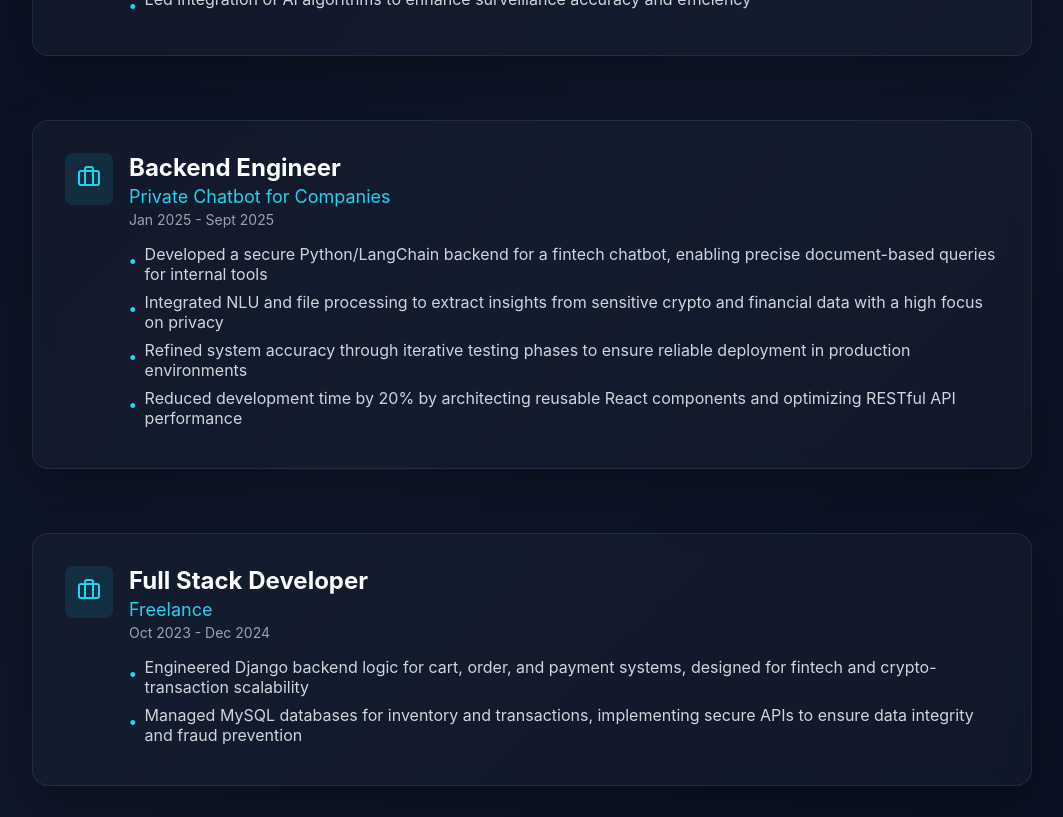
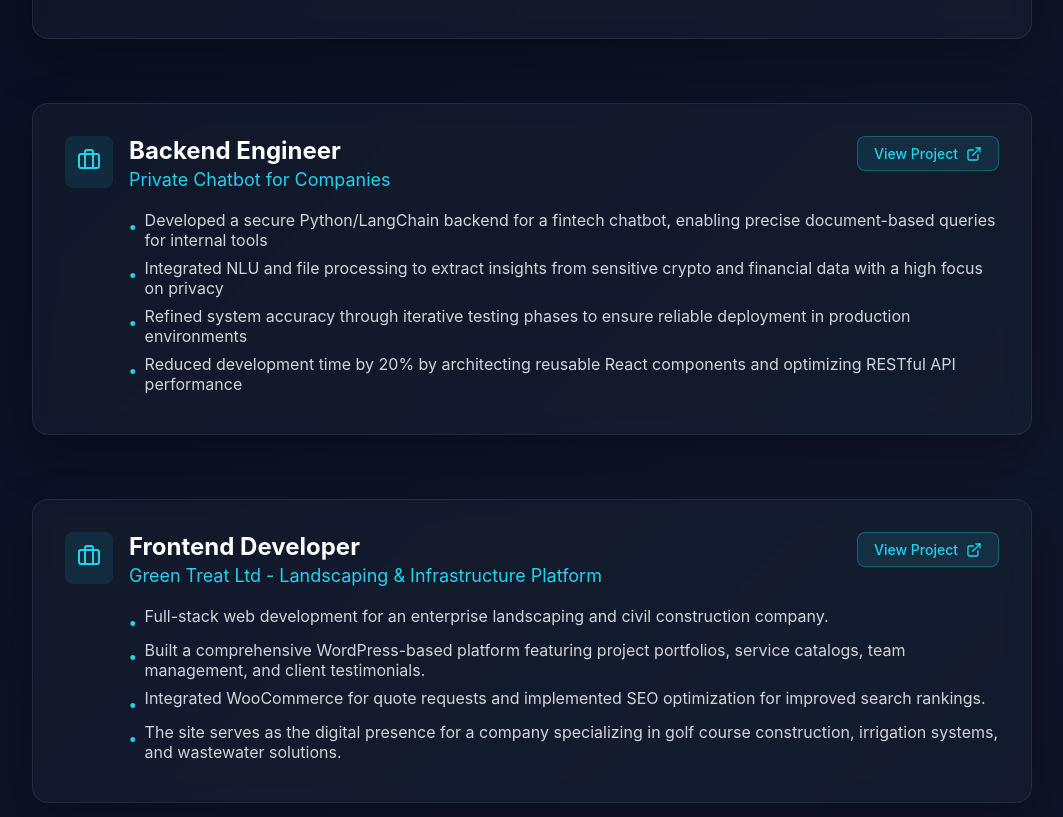
Before and after one commit to emmystark/portfolio, a React (Vite) app: page / in a window 1280 px wide. Shown: the part 1980-2797 px from the top of the page, without its empty margins (108-1171 px from the left). Built offline with nearby package versions, Linux system fonts and the light colour scheme.

Commit message:
projects-upload

```diff
--- a/src/Portfolio.jsx
+++ b/src/Portfolio.jsx
@@ -19,6 +19,7 @@ import "./styles.css";
 export default function Portfolio() {
   const [activeSection, setActiveSection] = useState("home");
   const [isScrolled, setIsScrolled] = useState(false);
+  const [isMobileMenuOpen, setIsMobileMenuOpen] = useState(false);
 
   useEffect(() => {
     const handleScroll = () => {
@@ -42,13 +43,19 @@ export default function Portfolio() {
 
   const scrollToSection = (id) => {
     document.getElementById(id)?.scrollIntoView({ behavior: "smooth" });
+    setIsMobileMenuOpen(false);
+  };
+
+  const toggleMobileMenu = () => {
+    setIsMobileMenuOpen(!isMobileMenuOpen);
   };
 
   const experiences = [
     {
       title: "Backend Engineer Lead",
       company: "VideoDB AI Surveillance Agent",
-      period: "Oct 2025 - Jan 2026",
+      // period: "Oct 2025 - Jan 2026",
+      projectUrl: "https://github.com/emmystark/video-surveillance-agent-.git", // Replace with actual URL
       description: [
         "Developed scalable backend solutions for video processing and data management",
         "Conducted performance tuning of server applications, enhancing overall responsiveness and stability",
@@ -58,7 +65,8 @@ export default function Portfolio() {
     {
       title: "Backend Engineer",
       company: "Private Chatbot for Companies",
-      period: "Jan 2025 - Sept 2025",
+      // period: "Jan 2025 - Sept 2025",
+      projectUrl: "https://hfragchatbo.vercel.app/login", // Replace with actual URL
       description: [
         "Developed a secure Python/LangChain backend for a fintech chatbot, enabling precise document-based queries for internal tools",
         "Integrated NLU and file processing to extract insights from sensitive crypto and financial data with a high focus on privacy",
@@ -66,13 +74,70 @@ export default function Portfolio() {
         "Reduced development time by 20% by architecting reusable React components and optimizing RESTful API performance",
       ],
     },
+    // {
+    //   title: "Full Stack Developer",
+    //   company: "Freelance",
+    //   // period: "Oct 2023 - Dec 2024",
+    //   projectUrl: "https://github.com/emmystark/ecommerce-platform", // Replace with actual URL
+    //   description: [
+    //     "Engineered Django backend logic for cart, order, and payment systems, designed for fintech and crypto-transaction scalability",
+    //     "Managed MySQL databases for inventory and transactions, implementing secure APIs to ensure data integrity and fraud prevention",
+    //   ],
+    // },
+    {
+      title: "Frontend Developer",
+      company: "Green Treat Ltd - Landscaping & Infrastructure Platform",
+      // period: "Oct 2023 - Dec 2024",
+      projectUrl: "https://greentreatltd.com/v2/", // Replace with actual URL
+      description: [
+        "Full-stack web development for an enterprise landscaping and civil construction company. ",
+        "Built a comprehensive WordPress-based platform featuring project portfolios, service catalogs, team management, and client testimonials.",
+        "Integrated WooCommerce for quote requests and implemented SEO optimization for improved search rankings.",
+        "The site serves as the digital presence for a company specializing in golf course construction, irrigation systems, and wastewater solutions.",
+      ],
+    },
+    {
+      title: "Frontend Developer",
+      company: "Ijebu Alare Association Chicago - Community Platform",
+      // period: "Oct 2023 - Dec 2024",
+      projectUrl: "http://ijebualarechicago.com/", // Replace with actual URL
+      description: [
+        "Developed a community-focused website for a Nigerian diaspora cultural organization in Chicago. ",
+        "Features include member area management, event calendars, cultural education resources, image and video galleries, and contact management systems.",
+        "Implemented custom WordPress themes with member authentication and content management capabilities to support community engagement and cultural preservation initiatives.",
+      ],
+    },
     {
       title: "Full Stack Developer",
-      company: "Freelance",
-      period: "Oct 2023 - Dec 2024",
+      company: "SolMeme - Solana Meme Token & NFT Platform",
+      // period: "Oct 2023 - Dec 2024",
+      projectUrl: "https://www.solme.me/", // Replace with actual URL
       description: [
-        "Engineered Django backend logic for cart, order, and payment systems, designed for fintech and crypto-transaction scalability",
-        "Managed MySQL databases for inventory and transactions, implementing secure APIs to ensure data integrity and fraud prevention",
+        "Built a decentralized finance (DeFi) platform for a Solana-based meme token with NFT minting capabilities.",
+        "Integrated with major Solana DEXs (Raydium, Jupiter) and implemented tokenomics dashboard, community whitelist management, and NFT marketplace preview.",
+        "Designed responsive landing pages with roadmap visualization and team profiles. Project successfully launched on MainNet with active trading community.",
+      ],
+    },
+    {
+      title: "Full Stack Developer",
+      company: "Dwello - Web3 Real Estate Platform",
+      // period: "Oct 2023 - Dec 2024",
+      projectUrl: "https://dwello-one.vercel.app", // Replace with actual URL
+      description: [
+        "Developed a decentralized real estate marketplace leveraging blockchain technology for property tokenization and transparent transactions.",
+        "Built smart contracts for fractional property ownership, implemented Web3 wallet connections (MetaMask), and created an intuitive UI for property listing, browsing, and investment tracking",
+        "Deployed on Vercel with optimized performance and mobile responsiveness.",
+      ],
+    },
+    {
+      title: "Frontend Developer",
+      company: "Weeping Plebs (Copeville) - Web3 Gaming Project",
+      // period: "Oct 2023 - Dec 2024",
+      projectUrl: " https://www.weepingplebs.com/", // Replace with actual URL
+      description: [
+        "Developed a decentralized real estate marketplace leveraging blockchain technology for property tokenization and transparent transactions.",
+        "Built smart contracts for fractional property ownership, implemented Web3 wallet connections (MetaMask), and created an intuitive UI for property listing, browsing, and investment tracking",
+        "Deployed on Vercel with optimized performance and mobile responsiveness.",
       ],
     },
   ];
@@ -86,27 +151,36 @@ export default function Portfolio() {
       "React",
       "TailwindCSS",
       "Next.js",
+      "Bootstrap",
     ],
     Backend: ["Python", "Django", "FastAPI", "Node.js"],
-    "AI/ML": ["LangChain", "LangGraph", "RAG Implementation"],
+    "AI/ML": ["LangChain", "LangGraph", "RAG Implementation", "Fine-tuning"],
     Blockchain: ["Solidity", "Rust"],
     Databases: ["SQL", "MongoDB", "PostgreSQL", "MySQL"],
     DevOps: ["CI/CD pipelines", "Git"],
   };
 
-  const RESUME_URL = './Emmanuel-Nkereuwem-Fullstack.pdf';
+  const RESUME_URL = "./Emmanuel-Nkereuwem-Fullstack.pdf";
 
   return (
     <div className="min-h-screen bg-gradient-to-br from-slate-950 via-slate-900 to-slate-950 text-white">
       {/* Navigation */}
       <nav
-        className={`fixed top-0 w-full z-50 transition-all duration-300 ${isScrolled ? "bg-slate-950/95 backdrop-blur-sm shadow-lg" : "bg-transparent"}`}
+        className={`fixed top-0 w-full z-50 transition-all duration-300 ${
+          isScrolled
+            ? "bg-slate-950/95 backdrop-blur-sm shadow-lg"
+            : "bg-transparent"
+        }`}
       >
         <div className="max-w-6xl mx-auto px-6 py-4">
           <div className="flex justify-between items-center">
+            <a href="." style={{ textDecoration: 'none' }}>
               <h1 className="text-2xl font-bold bg-gradient-to-r from-cyan-400 to-blue-500 bg-clip-text text-transparent">
                 EN
               </h1>
+            </a>
+
+            {/* Desktop Menu */}
             <div className="hidden md:flex gap-8">
               {["Home", "About", "Experience", "Skills", "Contact"].map(
                 (item) => (
@@ -121,12 +195,42 @@ export default function Portfolio() {
                   >
                     {item}
                   </button>
-                ),
+                )
               )}
             </div>
+
+            {/* Mobile Menu Button */}
+            <button
+              className={`mobile-menu-btn ${isMobileMenuOpen ? "open" : ""}`}
+              onClick={toggleMobileMenu}
+              aria-label="Toggle menu"
+            >
+              <span></span>
+              <span></span>
+              <span></span>
+            </button>
           </div>
         </div>
       </nav>
+
+      {/* Mobile Menu Overlay */}
+      <div
+        className={`mobile-menu-overlay ${isMobileMenuOpen ? "open" : ""}`}
+        onClick={() => setIsMobileMenuOpen(false)}
+      />
+
+      {/* Mobile Menu */}
+      <div className={`mobile-menu ${isMobileMenuOpen ? "open" : ""}`}>
+        {["Home", "About", "Experience", "Skills", "Contact"].map((item) => (
+          <button
+            key={item}
+            onClick={() => scrollToSection(item.toLowerCase())}
+            className={activeSection === item.toLowerCase() ? "active" : ""}
+          >
+            {item}
+          </button>
+        ))}
+      </div>
 
       {/* Hero Section */}
       <section
@@ -185,13 +289,6 @@ export default function Portfolio() {
                 size={24}
                 className="text-blue-400 group-hover:text-blue-300 transition-colors"
               />
-
-              {/* <span className="font-medium">Download Resume</span> */}
-
-              {/* <ExternalLink
-                size={16}
-                className="opacity-0 group-hover:opacity-70 transition-opacity ml-auto"
-              /> */}
             </a>
           </div>
 
@@ -205,7 +302,10 @@ export default function Portfolio() {
       </section>
 
       {/* About Section */}
-      <section id="about" className="min-h-screen flex items-center px-6 py-20">
+      <section
+        id="about"
+        className="min-h-screen flex items-center px-6 py-20"
+      >
         <div className="max-w-4xl mx-auto">
           <h2 className="text-4xl md:text-5xl font-bold mb-12 text-center bg-gradient-to-r from-cyan-400 to-blue-500 bg-clip-text text-transparent">
             About Me
@@ -213,8 +313,8 @@ export default function Portfolio() {
 
           <div className="bg-slate-800/30 backdrop-blur-sm rounded-2xl p-8 border border-slate-700/50 shadow-xl">
             <p className="text-lg text-gray-300 leading-relaxed mb-6">
-              Dynamic full-stack developer and applied AI engineer with five
-              years of experience in crafting scalable web applications,
+              Dynamic full-stack developer and applied AI engineer with over half a decade of
+               experience in crafting scalable web applications,
               AI-driven systems, and blockchain-integrated solutions.
             </p>
             <p className="text-lg text-gray-300 leading-relaxed mb-6">
@@ -253,18 +353,33 @@ export default function Portfolio() {
             {experiences.map((exp, index) => (
               <div
                 key={index}
-                className="bg-slate-800/30 backdrop-blur-sm rounded-2xl p-8 border border-slate-700/50 shadow-xl hover:border-cyan-500/50 transition-all duration-300 hover:scale-[1.02]"
+                className="bg-slate-800/30 backdrop-blur-sm rounded-2xl p-8 border border-slate-700/50 shadow-xl hover:border-cyan-500/50 transition-all duration-300 hover:scale-[1.02] group"
               >
                 <div className="flex items-start gap-4 mb-4">
                   <div className="p-3 bg-cyan-500/10 rounded-lg">
                     <Briefcase className="text-cyan-400" size={24} />
                   </div>
                   <div className="flex-1">
+                    <div className="flex items-start justify-between gap-4">
+                      <div>
                         <h3 className="text-2xl font-bold text-white mb-1">
                           {exp.title}
                         </h3>
-                    <p className="text-cyan-400 text-lg mb-1">{exp.company}</p>
+                        <p className="text-cyan-400 text-lg mb-1">
+                          {exp.company}
+                        </p>
                         <p className="text-gray-400 text-sm">{exp.period}</p>
+                      </div>
+                      <a
+                        href={exp.projectUrl}
+                        target="_blank"
+                        rel="noopener noreferrer"
+                        className="flex items-center gap-2 px-4 py-2 bg-cyan-500/10 hover:bg-cyan-500/20 text-cyan-400 rounded-lg transition-all duration-300 hover:scale-105 border border-cyan-500/30 hover:border-cyan-500/50"
+                      >
+                        <span className="text-sm font-medium">View Project</span>
+                        <ExternalLink size={16} className="group-hover:translate-x-1 transition-transform" />
+                      </a>
+                    </div>
                   </div>
                 </div>
                 <ul className="space-y-2 ml-16">
@@ -351,6 +466,20 @@ export default function Portfolio() {
               </a>
 
               <a
+                href={RESUME_URL}
+              download="Emmanuel-Nkereuwem-Fullstack.pdf"
+              target="_blank"
+              rel="noopener noreferrer"
+                className="flex items-center justify-center gap-3 text-lg text-gray-300 hover:text-cyan-400 transition-all duration-300 group"
+              >
+                <FileUser
+                  className="group-hover:scale-110 transition-transform"
+                  size={24}
+                />
+                <span>Resume</span>
+                {/* <ExternalLink size={16} /> */}
+              </a>
+              <a
                 href="https://github.com/emmystark"
                 target="_blank"
                 rel="noopener noreferrer"
@@ -360,9 +489,10 @@ export default function Portfolio() {
                   className="group-hover:scale-110 transition-transform"
                   size={24}
                 />
-                <span>github</span>
+                <span>Github</span>
                 <ExternalLink size={16} />
               </a>
+
               <a
                 href="https://www.linkedin.com/in/emmanuel-nkereuwems/"
                 target="_blank"
@@ -373,7 +503,7 @@ export default function Portfolio() {
                   className="group-hover:scale-110 transition-transform"
                   size={24}
                 />
-                <span>linkedin</span>
+                <span>Linkedin</span>
                 <ExternalLink size={16} />
               </a>
             </div>
--- a/src/styles.css
+++ b/src/styles.css
@@ -51,14 +51,117 @@ nav h1 {
   color: transparent;
 }
 
-nav > div > div > div {
+nav > div > div > div:nth-child(2) {
   display: none;
   gap: 2rem;
 }
 
 @media (min-width: 768px) {
-  nav > div > div > div {
+  nav > div > div > div:nth-child(2) {
     display: flex;
+  }
+}
+
+/* Mobile Menu Button */
+.mobile-menu-btn {
+  display: flex;
+  flex-direction: column;
+  gap: 0.375rem;
+  background: none;
+  border: none;
+  cursor: pointer;
+  padding: 0.5rem;
+  z-index: 60;
+}
+
+@media (min-width: 768px) {
+  .mobile-menu-btn {
+    display: none;
+  }
+}
+
+.mobile-menu-btn span {
+  width: 1.5rem;
+  height: 2px;
+  background: #22d3ee;
+  transition: all 0.3s ease;
+  border-radius: 2px;
+}
+
+.mobile-menu-btn.open span:nth-child(1) {
+  transform: rotate(45deg) translate(5px, 5px);
+}
+
+.mobile-menu-btn.open span:nth-child(2) {
+  opacity: 0;
+}
+
+.mobile-menu-btn.open span:nth-child(3) {
+  transform: rotate(-45deg) translate(7px, -6px);
+}
+
+/* Mobile Menu */
+.mobile-menu {
+  position: fixed;
+  top: 0;
+  right: -100%;
+  width: 75%;
+  max-width: 300px;
+  height: 100vh;
+  background: rgba(2, 6, 23, 0.98);
+  backdrop-filter: blur(20px);
+  padding: 5rem 2rem 2rem;
+  transition: right 0.3s ease;
+  z-index: 55;
+  box-shadow: -5px 0 20px rgba(0, 0, 0, 0.3);
+}
+
+.mobile-menu.open {
+  right: 0;
+}
+
+.mobile-menu-overlay {
+  position: fixed;
+  top: 0;
+  left: 0;
+  width: 100%;
+  height: 100vh;
+  background: rgba(0, 0, 0, 0.5);
+  opacity: 0;
+  pointer-events: none;
+  transition: opacity 0.3s ease;
+  z-index: 54;
+}
+
+.mobile-menu-overlay.open {
+  opacity: 1;
+  pointer-events: all;
+}
+
+.mobile-menu button {
+  display: block;
+  width: 100%;
+  text-align: left;
+  padding: 1rem 0;
+  font-size: 1.25rem;
+  color: #d1d5db;
+  background: none;
+  border: none;
+  border-bottom: 1px solid rgba(51, 65, 85, 0.3);
+  cursor: pointer;
+  transition: all 0.3s ease;
+}
+
+.mobile-menu button:hover,
+.mobile-menu button.active {
+  color: #22d3ee;
+  padding-left: 0.5rem;
+}
+
+@media (min-width: 768px) {
+  .mobile-menu,
+  .mobile-menu-overlay {
+    display: none;
   }
 }
 
@@ -332,6 +435,45 @@ h2.section-title {
   flex: 1;
 }
 
+/* Experience header with button */
+#experience > div > div > div > div:first-child > div:last-child > div {
+  display: flex;
+  align-items: flex-start;
+  justify-content: space-between;
+  gap: 1rem;
+}
+
+/* View Project Button */
+#experience a[target="_blank"] {
+  display: inline-flex;
+  align-items: center;
+  gap: 0.5rem;
+  padding: 0.5rem 1rem;
+  background: rgba(34, 211, 238, 0.1);
+  color: #22d3ee;
+  border-radius: 0.5rem;
+  border: 1px solid rgba(34, 211, 238, 0.3);
+  text-decoration: none;
+  transition: all 0.3s ease;
+  font-size: 0.875rem;
+  font-weight: 500;
+  white-space: nowrap;
+}
+
+#experience a[target="_blank"]:hover {
+  background: rgba(34, 211, 238, 0.2);
+  border-color: rgba(34, 211, 238, 0.5);
+  transform: scale(1.05);
+}
+
+#experience a[target="_blank"] svg {
+  transition: transform 0.3s ease;
+}
+
+#experience > div > div > div:hover a[target="_blank"] svg {
+  transform: translateX(0.25rem);
+}
+
 #experience h3 {
   font-size: 1.5rem;
   font-weight: bold;
@@ -339,13 +481,13 @@ h2.section-title {
   margin-bottom: 0.25rem;
 }
 
-#experience > div > div > div > div:first-child > div:last-child > p:first-of-type {
+#experience > div > div > div > div:first-child > div:last-child > div > div > p:first-of-type {
   font-size: 1.125rem;
   color: #22d3ee;
   margin-bottom: 0.25rem;
 }
 
-#experience > div > div > div > div:first-child > div:last-child > p:last-of-type {
+#experience > div > div > div > div:first-child > div:last-child > div > div > p:last-of-type {
   font-size: 0.875rem;
   color: #9ca3af;
 }
@@ -366,6 +508,17 @@ h2.section-title {
   color: #22d3ee;
   font-weight: bold;
   margin-top: 0.375rem;
+}
+
+/* Responsive adjustments for experience cards */
+@media (max-width: 768px) {
+  #experience > div > div > div > div:first-child > div:last-child > div {
+    flex-direction: column;
+  }
+
+  #experience a[target="_blank"] {
+    align-self: flex-start;
+  }
 }
 
 /* Skills Section */
```
Lines whose indentation alone changed are shown as unchanged.
